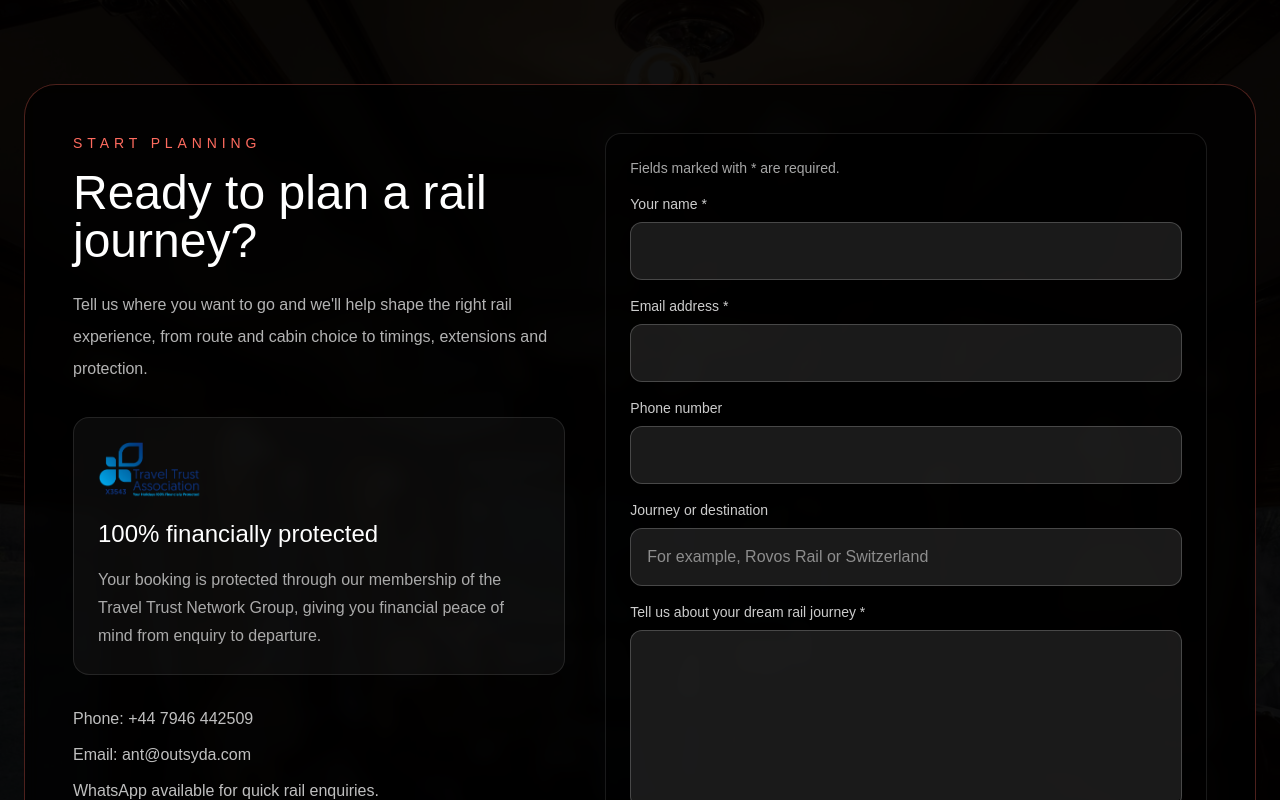
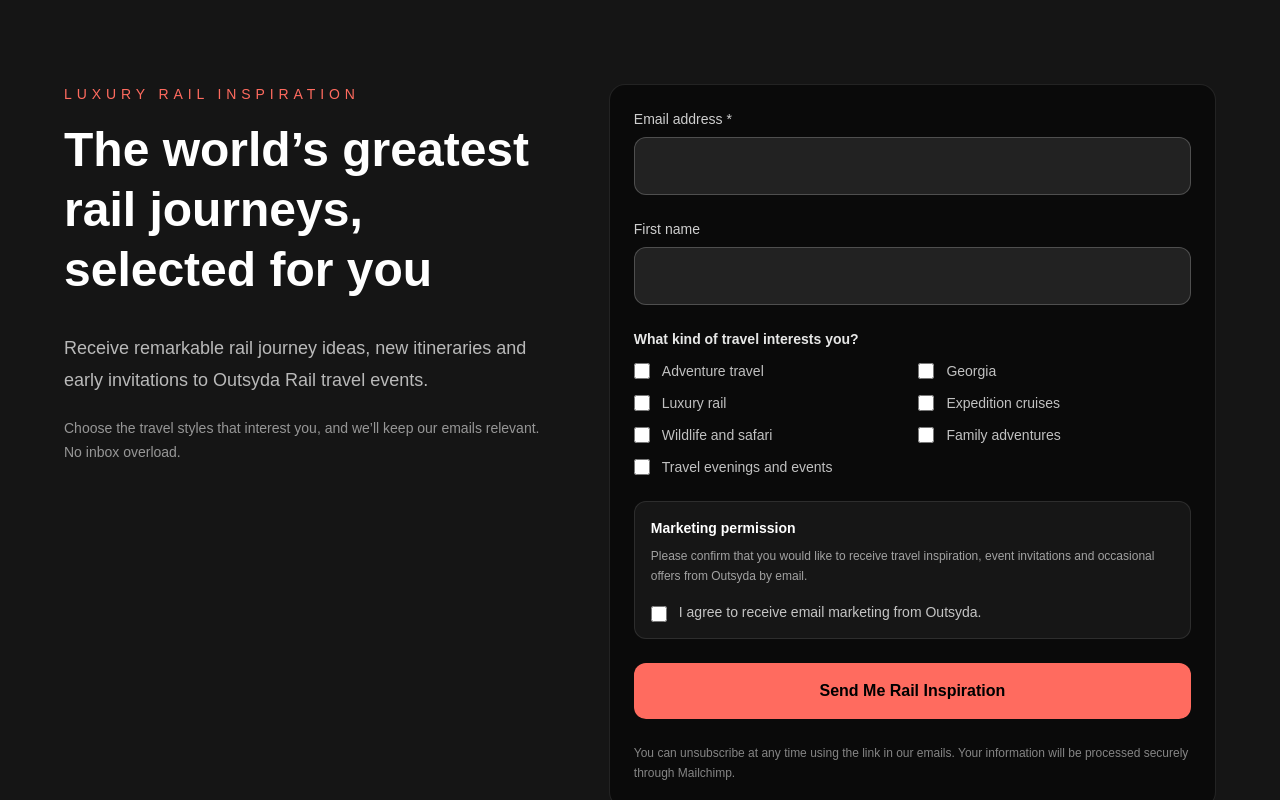
Before and after one commit to Antmov74/outsyda-rail, a Next.js app: page / in a window 1280 px wide. Shown: the part 2840-3640 px from the top of the page. Built offline with nearby package versions, Linux system fonts and the light colour scheme.

Commit message:
Add Mailchimp signup to Outsyda Rail

```diff
--- a/app/page.tsx
+++ b/app/page.tsx
@@ -1,3 +1,5 @@
+import EmailSignup from "@/components/EmailSignup";
+
 export default function HomePage() {
   const journeys = [
     {
@@ -221,6 +223,8 @@
           </div>
         </div>
       </section>
+
+      <EmailSignup />
 
       {/* ENQUIRY */}
       <section id="enquire" className="relative overflow-hidden px-6 py-24">
--- /dev/null
+++ b/components/EmailSignup.tsx
@@ -0,0 +1,171 @@
+const travelInterests = [
+  {
+    name: "group[29343][2]",
+    id: "email-interest-adventure",
+    label: "Adventure travel",
+  },
+  {
+    name: "group[29343][4]",
+    id: "email-interest-georgia",
+    label: "Georgia",
+  },
+  {
+    name: "group[29343][8]",
+    id: "email-interest-rail",
+    label: "Luxury rail",
+  },
+  {
+    name: "group[29343][16]",
+    id: "email-interest-cruises",
+    label: "Expedition cruises",
+  },
+  {
+    name: "group[29343][32]",
+    id: "email-interest-wildlife",
+    label: "Wildlife and safari",
+  },
+  {
+    name: "group[29343][64]",
+    id: "email-interest-family",
+    label: "Family adventures",
+  },
+  {
+    name: "group[29343][128]",
+    id: "email-interest-events",
+    label: "Travel evenings and events",
+  },
+];
+
+export default function EmailSignup() {
+  return (
+    <section className="bg-[#151515] px-6 py-24 text-white">
+      <div className="mx-auto grid max-w-6xl gap-12 md:grid-cols-[0.9fr_1.1fr] md:items-start">
+        <div>
+          <p className="mb-4 text-sm uppercase tracking-[0.35em] text-[#ff6b5f]">
+            Luxury Rail Inspiration
+          </p>
+
+          <h2 className="text-4xl font-semibold leading-tight md:text-5xl">
+            The world’s greatest rail journeys, selected for you
+          </h2>
+
+          <p className="mt-8 max-w-xl text-lg leading-8 text-white/70">
+            Receive remarkable rail journey ideas, new itineraries and early
+            invitations to Outsyda Rail travel events.
+          </p>
+
+          <p className="mt-5 max-w-xl text-sm leading-6 text-white/55">
+            Choose the travel styles that interest you, and we’ll keep our
+            emails relevant. No inbox overload.
+          </p>
+        </div>
+
+        <form
+          action="https://outsyda.us9.list-manage.com/subscribe/post?u=bdc47e24f36e9e4836a336f42&id=96cba3e7a8&v_id=3&f_id=0099e7e1f0"
+          method="post"
+          target="_blank"
+          className="space-y-6 rounded-2xl border border-white/10 bg-black/50 p-6"
+        >
+          <div className="space-y-2">
+            <label htmlFor="email-signup-address" className="block text-sm text-white/80">
+              Email address *
+            </label>
+            <input
+              id="email-signup-address"
+              type="email"
+              name="EMAIL"
+              autoComplete="email"
+              required
+              className="w-full rounded-xl border border-white/20 bg-white/10 p-4 text-white focus:border-[#ff6b5f] focus:bg-white/15 focus:outline-none"
+            />
+          </div>
+
+          <div className="space-y-2">
+            <label htmlFor="email-signup-name" className="block text-sm text-white/80">
+              First name
+            </label>
+            <input
+              id="email-signup-name"
+              type="text"
+              name="FNAME"
+              autoComplete="given-name"
+              className="w-full rounded-xl border border-white/20 bg-white/10 p-4 text-white focus:border-[#ff6b5f] focus:bg-white/15 focus:outline-none"
+            />
+          </div>
+
+          <fieldset>
+            <legend className="mb-3 text-sm font-semibold text-white/90">
+              What kind of travel interests you?
+            </legend>
+
+            <div className="grid gap-3 sm:grid-cols-2">
+              {travelInterests.map((interest) => (
+                <label
+                  key={interest.id}
+                  htmlFor={interest.id}
+                  className="flex items-center gap-3 text-sm text-white/75"
+                >
+                  <input
+                    id={interest.id}
+                    type="checkbox"
+                    name={interest.name}
+                    value=""
+                    className="h-4 w-4 accent-[#ff6b5f]"
+                  />
+                  {interest.label}
+                </label>
+              ))}
+            </div>
+          </fieldset>
+
+          <div className="rounded-xl border border-white/10 bg-white/5 p-4">
+            <p className="text-sm font-semibold text-white">
+              Marketing permission
+            </p>
+
+            <p className="mt-2 text-xs leading-5 text-white/60">
+              Please confirm that you would like to receive travel inspiration,
+              event invitations and occasional offers from Outsyda by email.
+            </p>
+
+            <label
+              htmlFor="email-marketing-permission"
+              className="mt-4 flex items-start gap-3 text-sm text-white/75"
+            >
+              <input
+                id="email-marketing-permission"
+                type="checkbox"
+                name="gdpr[10582]"
+                value="Y"
+                required
+                className="mt-1 h-4 w-4 shrink-0 accent-[#ff6b5f]"
+              />
+              <span>I agree to receive email marketing from Outsyda.</span>
+            </label>
+          </div>
+
+          <div aria-hidden="true" className="absolute -left-[5000px]">
+            <input
+              type="text"
+              name="b_bdc47e24f36e9e4836a336f42_96cba3e7a8"
+              tabIndex={-1}
+              defaultValue=""
+            />
+          </div>
+
+          <button
+            type="submit"
+            className="w-full rounded-xl bg-[#ff6b5f] p-4 font-semibold text-black transition hover:bg-white"
+          >
+            Send Me Rail Inspiration
+          </button>
+
+          <p className="text-xs leading-5 text-white/50">
+            You can unsubscribe at any time using the link in our emails. Your
+            information will be processed securely through Mailchimp.
+          </p>
+        </form>
+      </div>
+    </section>
+  );
+}
```
